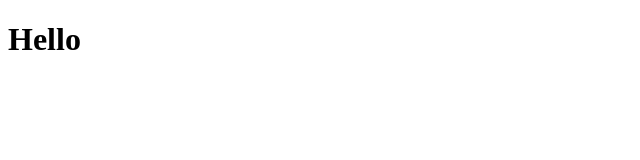
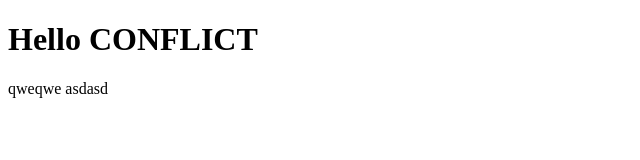
Before and after one commit to DonVadimon/TRPO-LR2, a plain HTML site: page index.html in a window 1280 px wide. Shown: the whole page, without its empty margins (0-640 px from the left). Drawn offline with Linux system fonts and the light colour scheme.

Commit message:
conflict

```diff
--- a/index.html
+++ b/index.html
@@ -6,6 +6,7 @@
     <title>Document</title>
 </head>
 <body>
-    <h1>Hello</h1>
+    <h1>Hello CONFLICT</h1>
+    <p>qweqwe asdasd</p>
 </body>
 </html>
```
Also changed, not shown: README.md (added).
